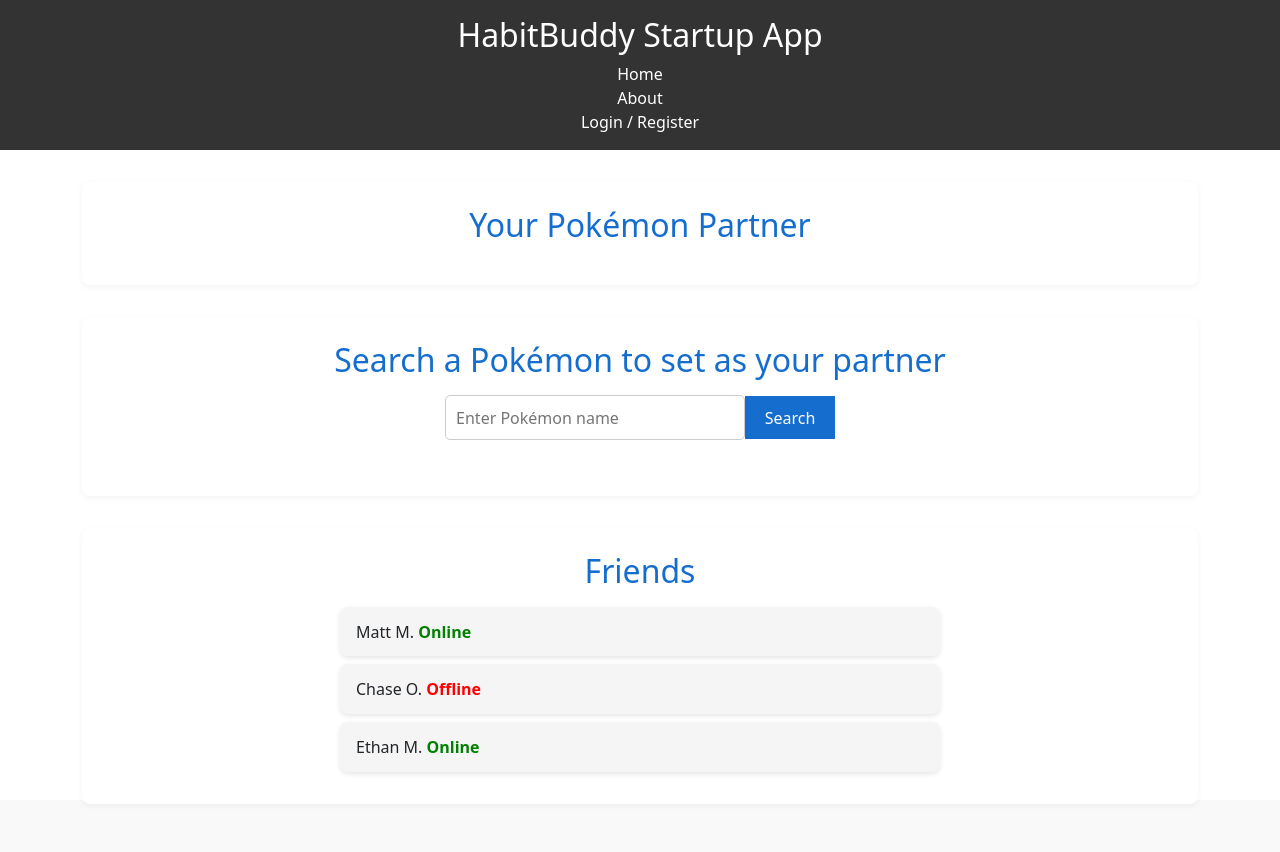
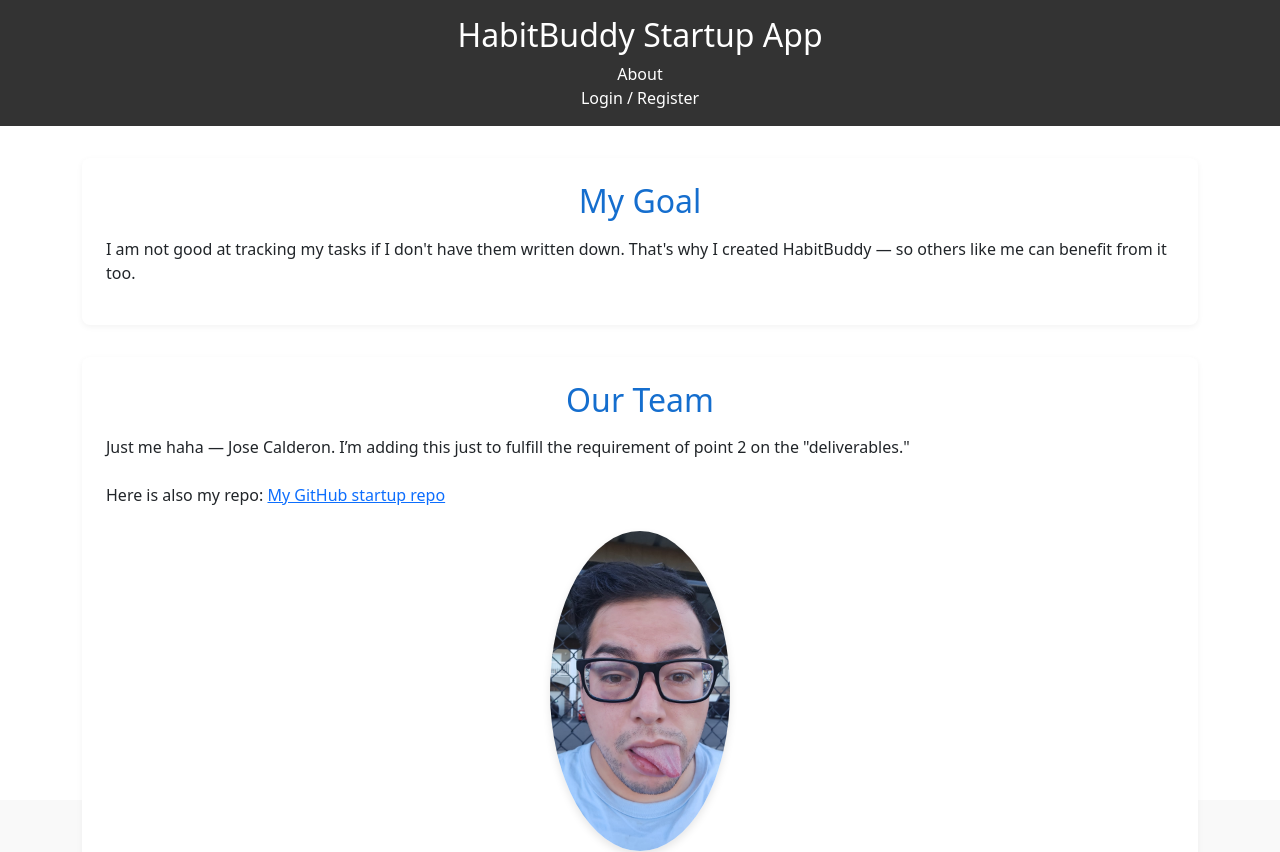
Before and after one commit to jotacalderon94/startup, a React (Vite) app: page / in a window 1280 px wide. Shown: the top 852 px of the page. Built offline with nearby package versions, Linux system fonts and the light colour scheme.

Commit message:
update:Readme

```diff
--- a/src/App.jsx
+++ b/src/App.jsx
@@ -13,6 +13,7 @@
 import ProtectedRoute from './components/auth/ProtectedRoute.jsx'
 
 import './styles/global.css'
+import { Nav } from 'react-bootstrap'
 
 
 export default function App() {
@@ -37,26 +38,28 @@
         {/* Header */}
         <header>
           <h1>HabitBuddy Startup App</h1>
-          <nav>
-  <NavLink to="/" className="nav-link">Home</NavLink>
-  <NavLink to="/about" className="nav-link">About</NavLink>
-
-  {authState === AuthState.Authenticated && (
+        <nav>
+  {authState === AuthState.Authenticated ? (
     <>
+      <NavLink to="/home" className="nav-link">Home</NavLink>
+      <NavLink to="/about" className="nav-link">About</NavLink>
       <NavLink to="/data" className="nav-link">Tasks</NavLink>
       <NavLink to="/realtime" className="nav-link">Friends</NavLink>
+      <NavLink to="/login" className="nav-link">Logout</NavLink>
+    </>
+  ) : (
+    <>
+      <NavLink to="/about" className="nav-link">About</NavLink>
+      <NavLink to="/login" className="nav-link">Login / Register</NavLink>
     </>
   )}
-
-  <NavLink to="/login" className="nav-link">
-    {authState === AuthState.Authenticated ? "Logout" : "Login / Register"}
-  </NavLink>
 </nav>
         </header>
 
         {/* Main routed content */}
         <Routes>
-          <Route path="/" element={<Home tasks={tasks} />} />
+          <Route path="/" element={<About />} />
+          <Route path="/home" element={ <ProtectedRoute authState={authState}> <Home tasks={tasks} /> </ProtectedRoute> } />
           <Route path="/about" element={<About />} />
           <Route path="/data"  element={<ProtectedRoute authState={authState}>
             <Data tasks={tasks} setTasks={setTasks} />
```
Also changed, not shown: 4 other files (tests, documents, lock files or other folders).
